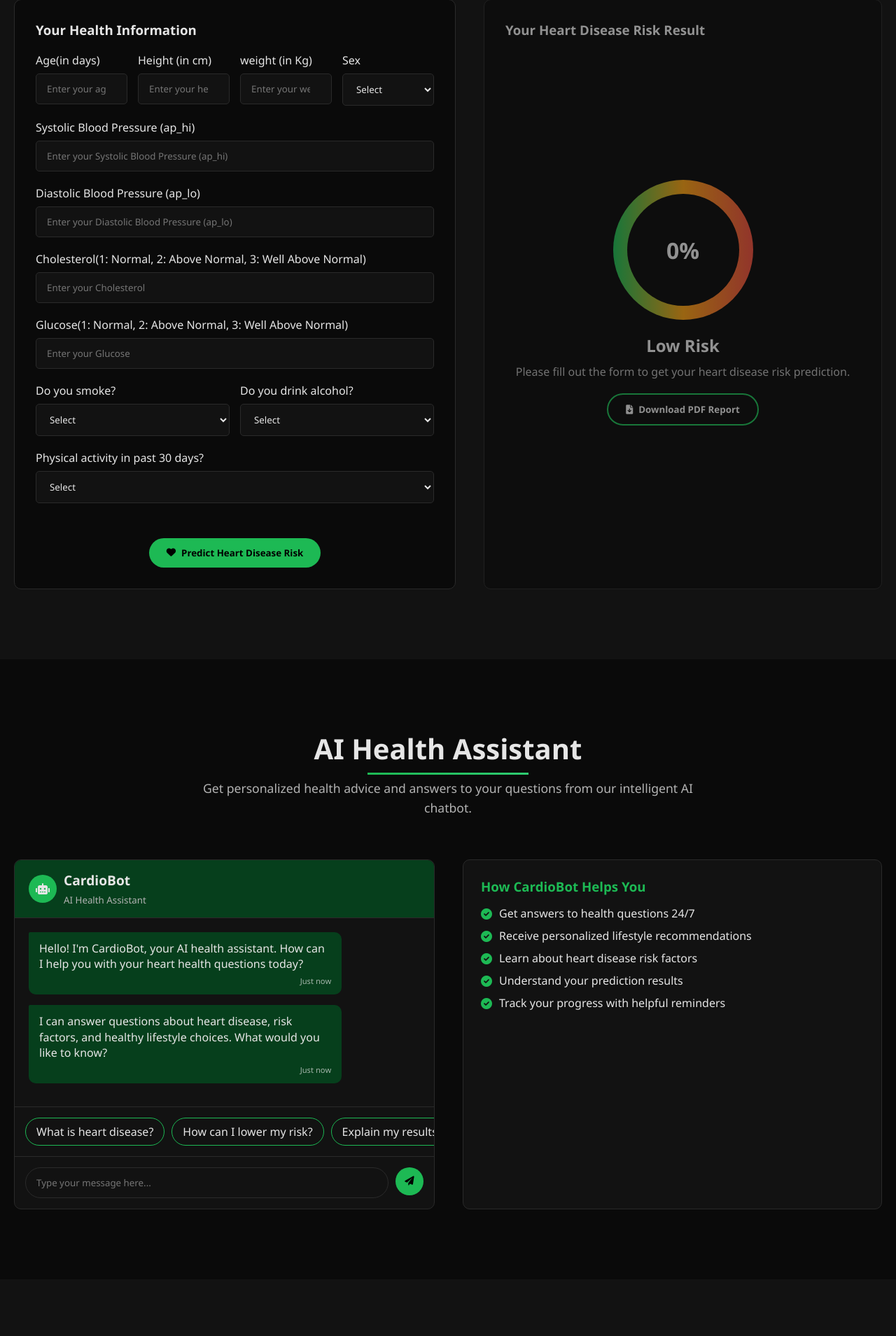
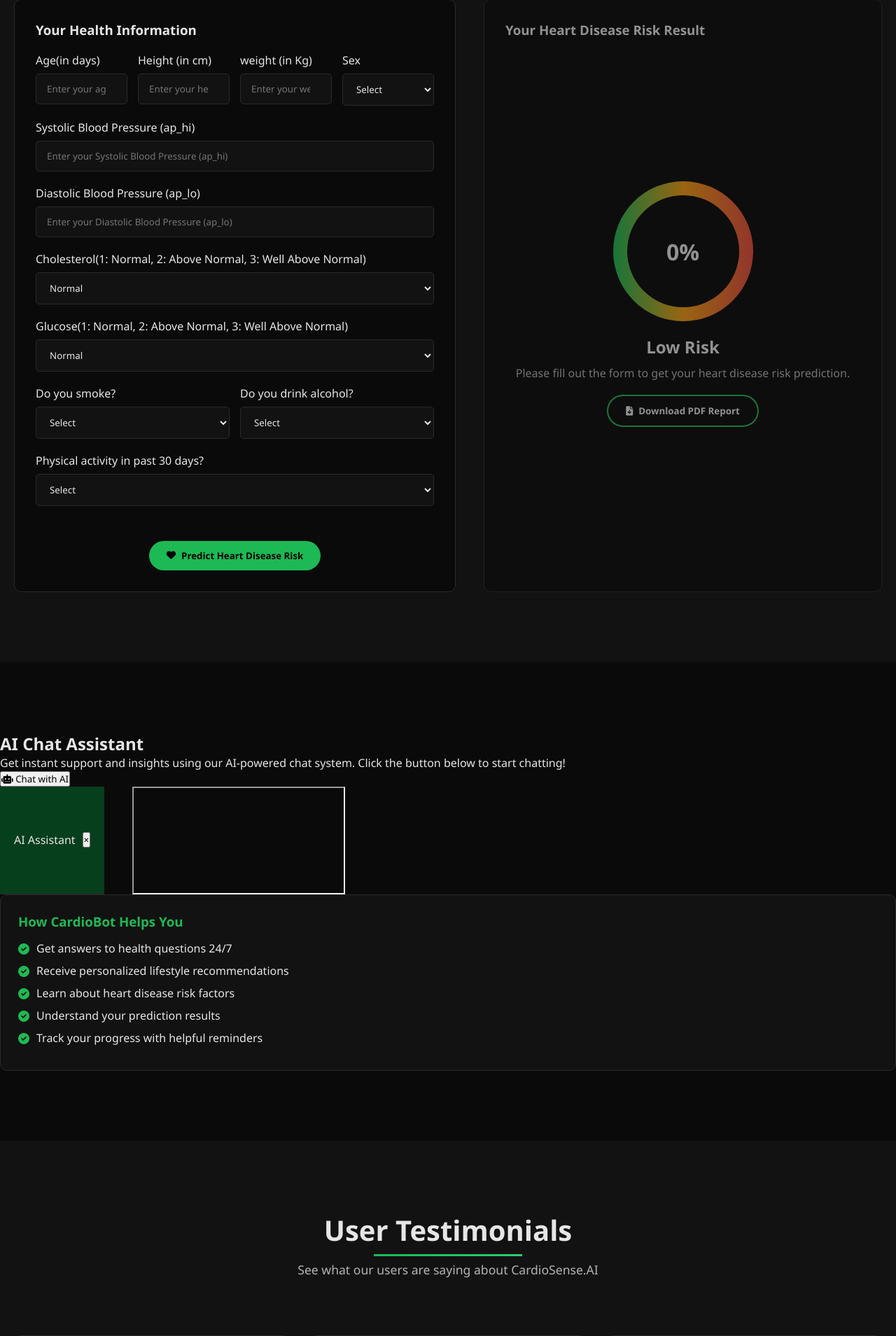
Before and after one commit to Srinjoy2004/CardioSense.AI_Backend, a Flask app: page / in a window 1280 px wide. Shown: the part 2086-3995 px from the top of the page at 70% size. Run offline with Flask 3, Linux system fonts and the light colour scheme; parts of the project's set-up code (start-up, migrations or seed data) failed here and were passed over; grey boxes are pictures that could not be loaded.

Commit message:
Update index.html

```diff
--- a/templates/index.html
+++ b/templates/index.html
@@ -36,12 +36,7 @@
             <div class="hero-content">
                 <div class="hero-text">
                     <h1>AI-Powered <span>Heart Disease</span> Prediction System</h1>
-            <p>
-              CardioSense.AI uses advanced machine learning algorithms to
-              predict your risk of heart disease based on key health indicators.
-              Get personalized insights, recommendations, and take control of
-              your heart health today.
-            </p>
+                    <p>CardioSense.AI uses advanced machine learning algorithms to predict your risk of heart disease based on key health indicators. Get personalized insights, recommendations, and take control of your heart health today.</p>
                     <div class="hero-buttons">
                         <button class="btn btn-primary">
                             <i class="fas fa-calculator"></i>
@@ -54,9 +49,7 @@
                     </div>
                 </div>
                 <div class="hero-image">
-            <img src="{{ url_for('static', filename='images/istockphoto-1126458889-612x612-removebg-preview.png') }}"
-            alt="Heart Health Visualization">
-
+                    <img src="static\images\istockphoto-1126458889-612x612-removebg-preview.png" alt="Heart Health Visualization">
                     <div class="pulse-circle"></div>
                 </div>
             </div>
@@ -68,10 +61,7 @@
         <div class="container">
             <div class="section-header">
                 <h2>Our Features</h2>
-          <p>
-            CardioSense.AI offers a comprehensive set of features to help you
-            understand and manage your heart health effectively.
-          </p>
+                <p>CardioSense.AI offers a comprehensive set of features to help you understand and manage your heart health effectively.</p>
             </div>
             <div class="feature-grid">
                 <div class="feature-card">
@@ -79,50 +69,35 @@
                         <i class="fas fa-heartbeat"></i>
                     </div>
                     <h3>AI-Powered Prediction</h3>
-            <p>
-              Our advanced XGBoost machine learning model analyzes your health
-              parameters to predict heart disease risk with high accuracy.
-            </p>
+                    <p>Our advanced XGBoost machine learning model analyzes your health parameters to predict heart disease risk with high accuracy.</p>
                 </div>
                 <div class="feature-card">
                     <div class="feature-icon">
                         <i class="fas fa-robot"></i>
                     </div>
                     <h3>AI Health Assistant</h3>
-            <p>
-              Get personalized guidance and answers to your health questions
-              from our intelligent AI chatbot.
-            </p>
+                    <p>Get personalized guidance and answers to your health questions from our intelligent AI chatbot.</p>
                 </div>
                 <div class="feature-card">
                     <div class="feature-icon">
                         <i class="fas fa-file-pdf"></i>
                     </div>
                     <h3>PDF Reports</h3>
-            <p>
-              Download comprehensive PDF reports of your heart health analysis
-              to share with your healthcare provider.
-            </p>
+                    <p>Download comprehensive PDF reports of your heart health analysis to share with your healthcare provider.</p>
                 </div>
                 <div class="feature-card">
                     <div class="feature-icon">
                         <i class="fas fa-chart-line"></i>
                     </div>
                     <h3>Risk Assessment</h3>
-            <p>
-              Receive a detailed risk score and visualization of your heart
-              disease probability based on personal health data.
-            </p>
+                    <p>Receive a detailed risk score and visualization of your heart disease probability based on personal health data.</p>
                 </div>
                 <div class="feature-card">
                     <div class="feature-icon">
                         <i class="fas fa-apple-alt"></i>
                     </div>
                     <h3>Lifestyle Recommendations</h3>
-            <p>
-              Get personalized diet, exercise, and habit modification
-              suggestions to improve your heart health.
-            </p>
+                    <p>Get personalized diet, exercise, and habit modification suggestions to improve your heart health.</p>
                 </div>
             </div>
         </div>
@@ -210,13 +185,11 @@
                   >Cholesterol(1: Normal, 2: Above Normal, 3: Well Above
                   Normal)</label
                 >
-              <input
-                type="number"
-                step="0.1"
-                id="ch"
-                class="form-control"
-                placeholder="Enter your Cholesterol "
-              />
+                <select id="ch" class="form-control">
+                  <option value="1">Normal</option>
+                  <option value="2">Above Normal</option>
+                  <option value="3">Well Above</option>
+                </select>
               </div>
 
               <div class="form-group">
@@ -224,13 +197,11 @@
                   >Glucose(1: Normal, 2: Above Normal, 3: Well Above
                   Normal)</label
                 >
-              <input
-                type="number"
-                step="0.1"
-                id="gl"
-                class="form-control"
-                placeholder="Enter your Glucose "
-              />
+                <select id="gl" class="form-control">
+                  <option value="1">Normal</option>
+                  <option value="2">Above Normal</option>
+                  <option value="3">Well Above</option>
+                </select>
               </div>
 
               <div class="form-row">
@@ -305,49 +276,34 @@
 
     <!-- CHATBOT SECTION -->
     <section class="chatbot" id="chatbot">
-      <div class="container">
-        <div class="section-header">
-          <h2>AI Health Assistant</h2>
-          <p>
-            Get personalized health advice and answers to your questions from
-            our intelligent AI chatbot.
-          </p>
-        </div>
-        <div class="chatbot-container">
-          <div class="chatbot-wrapper">
-            <div class="chatbot-header">
-              <div class="bot-avatar">
-                <i class="fas fa-robot"></i>
-              </div>
-              <div class="bot-info">
-                <h3>CardioBot</h3>
-                <small>AI Health Assistant</small>
-              </div>
-            </div>
-            <div class="chatbot-messages" id="chat-messages">
-              <div class="message bot">
-                Hello! I'm CardioBot, your AI health assistant. How can I help
-                you with your heart health questions today?
-                <div class="message-time">Just now</div>
-              </div>
-            </div>
-            <div class="chatbot-suggestions">
-              <div class="suggestion-chip">What is heart disease?</div>
-              <div class="suggestion-chip">How can I lower my risk?</div>
-              <div class="suggestion-chip">Explain my results</div>
-              <div class="suggestion-chip">Heart healthy diet tips</div>
-            </div>
-            <div class="chatbot-input">
-              <input
-                type="text"
-                placeholder="Type your message here..."
-                id="chat-input"
-              />
-              <button id="send-btn">
-                <i class="fas fa-paper-plane"></i>
+    <section class="section">
+        <div class="chat-info">
+            <h2>AI Chat Assistant</h2>
+            <p>Get instant support and insights using our AI-powered chat system. Click the button below to start chatting!</p>
+            <button class="chatbot-btn" onclick="openChatbot()">
+                <i class="fas fa-robot"></i> Chat with AI
             </button>
         </div>
+    </section>
+
+    <div class="overlay" id="overlay" onclick="closeChatbot()"></div>
+    <div class="chatbot-container" id="chatbotBox">
+        <div class="chatbot-header">AI Assistant <button class="close-btn" onclick="closeChatbot()">&times;</button></div>
+        <iframe src="https://www.chatbase.co/chatbot-iframe/aP6m96qm1qBzKqBADPzAx"></iframe>
     </div>
+
+    <script>
+        function openChatbot() {
+            document.getElementById('chatbotBox').style.display = 'flex';
+            document.getElementById('overlay').style.display = 'block';
+        }
+
+        function closeChatbot() {
+            document.getElementById('chatbotBox').style.display = 'none';
+            document.getElementById('overlay').style.display = 'none';
+        }
+    </script>
+
                 <div class="chatbot-info">
                     <div class="info-card">
                         <h3>How CardioBot Helps You</h3>
@@ -390,11 +346,7 @@
                 <div class="testimonial-track" id="testimonial-track">
                     <div class="testimonial-card">
                         <div class="testimonial-content">
-                <p>
-                  CardioSense.AI helped me identify my heart disease risk early.
-                  Following the recommendations has improved my health metrics
-                  significantly in just three months.
-                </p>
+                            <p>CardioSense.AI helped me identify my heart disease risk early. Following the recommendations has improved my health metrics significantly in just three months.</p>
                         </div>
                         <div class="testimonial-author">
                             <div class="author-avatar">JD</div>
@@ -406,11 +358,7 @@
                     </div>
                     <div class="testimonial-card">
                         <div class="testimonial-content">
-                <p>
-                  The AI chatbot is incredibly helpful. It answered all my
-                  questions and helped me understand what lifestyle changes I
-                  needed to make to improve my heart health.
-                </p>
+                            <p>The AI chatbot is incredibly helpful. It answered all my questions and helped me understand what lifestyle changes I needed to make to improve my heart health.</p>
                         </div>
                         <div class="testimonial-author">
                             <div class="author-avatar">SM</div>
@@ -422,11 +370,7 @@
                     </div>
                     <div class="testimonial-card">
                         <div class="testimonial-content">
-                <p>
-                  I've been using the PDF reports to share with my doctor. It
-                  has made our consultations much more productive as we can
-                  focus on specific risk factors.
-                </p>
+                            <p>I've been using the PDF reports to share with my doctor. It has made our consultations much more productive as we can focus on specific risk factors.</p>
                         </div>
                         <div class="testimonial-author">
                             <div class="author-avatar">RJ</div>
@@ -457,22 +401,12 @@
                             <span>CardioSense.AI</span>
                         </div>
                     </div>
-            <p>
-              CardioSense.AI is an AI-powered heart disease prediction system
-              that helps users assess their risk and take proactive measures
-              toward better heart health.
-            </p>
+                    <p>CardioSense.AI is an AI-powered heart disease prediction system that helps users assess their risk and take proactive measures toward better heart health.</p>
                     <div class="social-links">
-              <a href="#" class="social-link"
-                ><i class="fab fa-facebook-f"></i
-              ></a>
+                        <a href="#" class="social-link"><i class="fab fa-facebook-f"></i></a>
                         <a href="#" class="social-link"><i class="fab fa-twitter"></i></a>
-              <a href="#" class="social-link"
-                ><i class="fab fa-linkedin-in"></i
-              ></a>
-              <a href="#" class="social-link"
-                ><i class="fab fa-instagram"></i
-              ></a>
+                        <a href="#" class="social-link"><i class="fab fa-linkedin-in"></i></a>
+                        <a href="#" class="social-link"><i class="fab fa-instagram"></i></a>
                     </div>
                 </div>
                 <div class="footer-links">
@@ -497,12 +431,9 @@
                 </div>
                 <div class="footer-newsletter">
                     <h3>Stay Updated</h3>
-            <p>
-              Subscribe to our newsletter to receive the latest updates on heart
-              health and our AI technology.
-            </p>
+                    <p>Subscribe to our newsletter to receive the latest updates on heart health and our AI technology.</p>
                     <div class="newsletter-form">
-              <input type="email" placeholder="Your email address" />
+                        <input type="email" placeholder="Your email address">
                         <button>Subscribe</button>
                     </div>
                 </div>
@@ -512,6 +443,7 @@
             </div>
         </div>
     </footer>
+
     <script src="/static/index.js"></script>
 
   </body>
```
Lines whose indentation alone changed are shown as unchanged.
